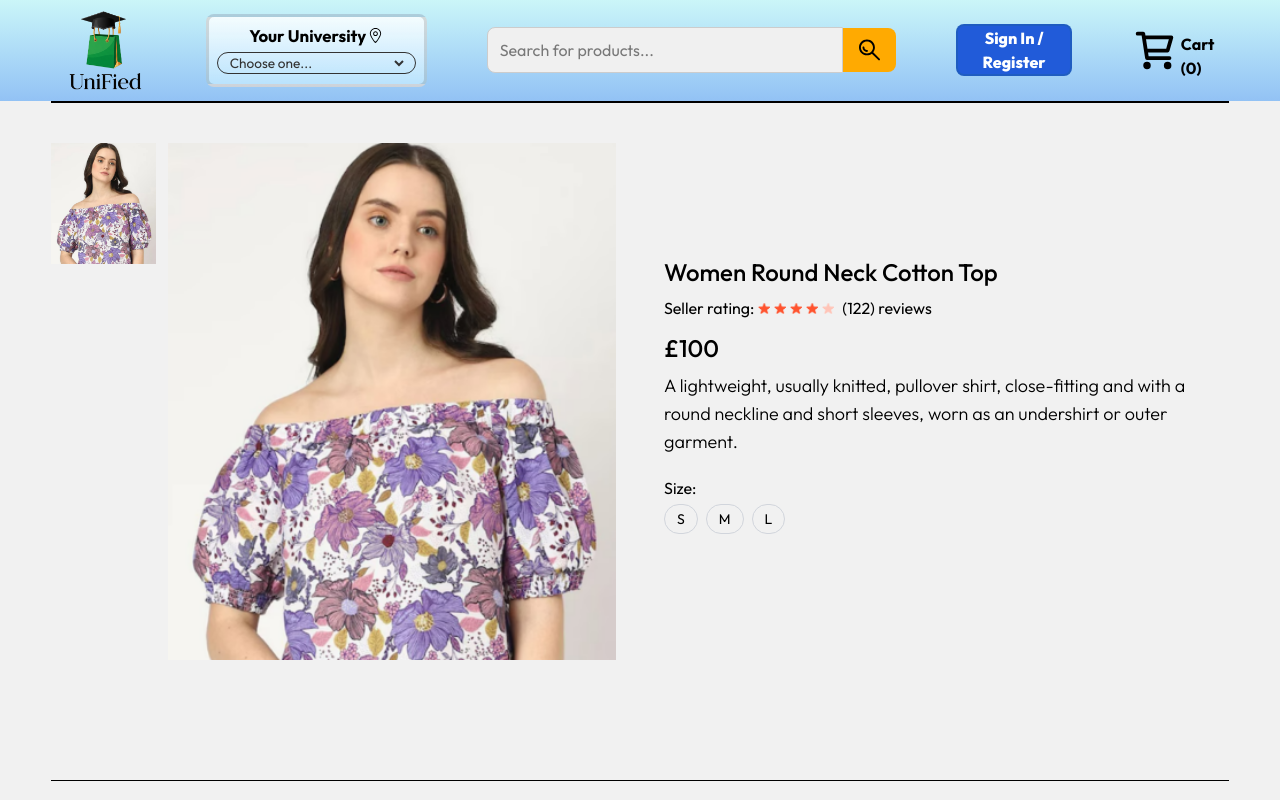
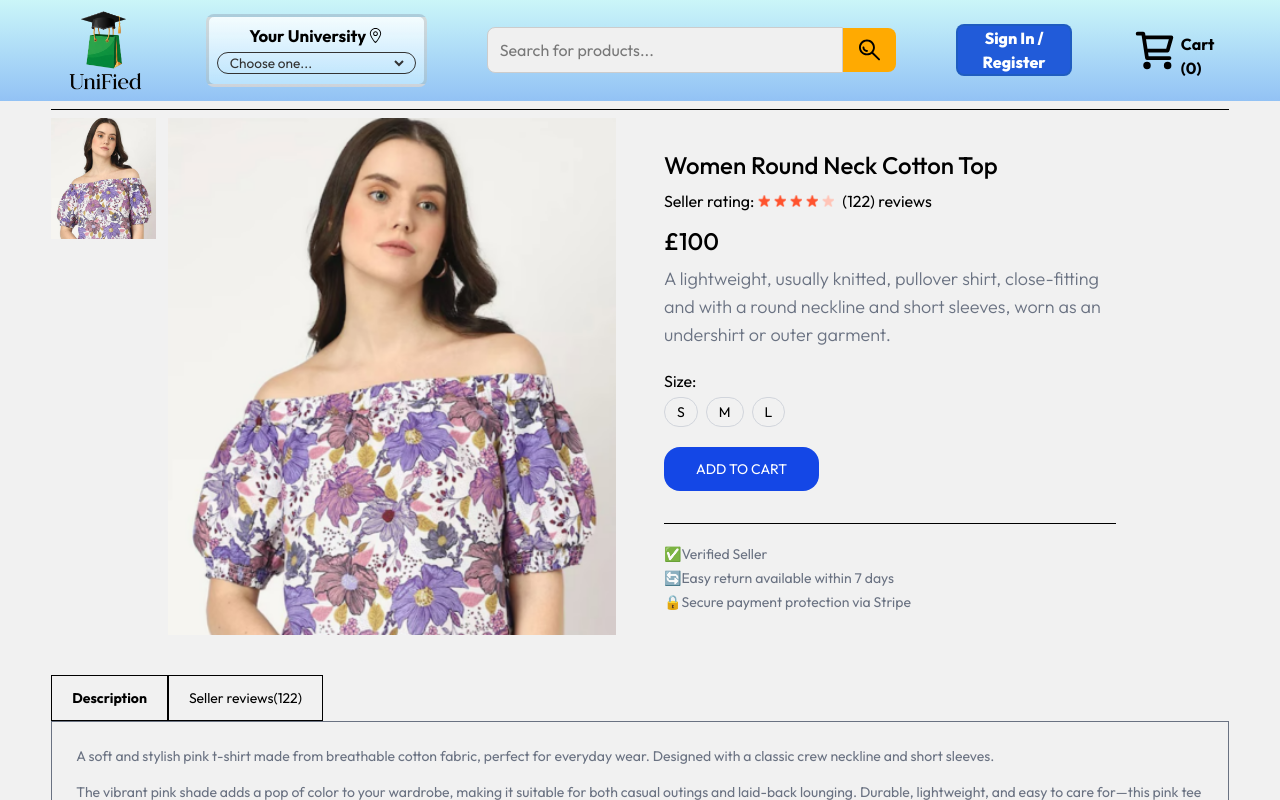
Before and after one commit to ajamidar/UniFied, a React (Vite) app in the folder frontend/: page /1/product/aaaaa in a window 1280 px wide. Shown: the top 800 px of the page. Built offline with nearby package versions, Linux system fonts and the light colour scheme.

Commit message:
Update Product.jsx

```diff
--- a/frontend/src/pages/Product.jsx
+++ b/frontend/src/pages/Product.jsx
@@ -28,7 +28,7 @@ const Product = () => {
   }, [productId,products])
 
   return productData ? (
-    <div className='border-t-2 pt-10 transition-opacity ease-in duration-500 opacity-100'>
+    <div className='border-t-1 mt-2 pt-2 transition-opacity ease-in duration-500 opacity-100'>
 
       {/* Product Details */}
 
@@ -62,7 +62,7 @@ const Product = () => {
             <p className='pl-1'>(122) reviews</p>
           </div>
           <p className='mt-3 text-2xl font-medium'>{currency}{productData.price}</p>
-          <p className='mt-2 text-lg font-light'>{productData.description}</p>
+          <p className='mt-2 text-lg font-light text-gray-500 md:w-4/5'>{productData.description}</p>
           <div className='flex flex-col gap-1 my-5'>
             <p>Size:</p>
             <div className='flex flex-wrap gap-2'>
@@ -73,8 +73,27 @@ const Product = () => {
               ))}
             </div>
           </div>
+          <button className='bg-blue-700 rounded-2xl text-white px-8 py-3 text-sm active:bg-blue-900 cursor-pointer'>ADD TO CART</button>
+          <hr className='mt-8 sm:w-4/5' />
+          <div className='text-sm text-gray-500 mt-5 flex flex-col gap-1'>
+              <p>✅Verified Seller</p>
+              <p>🔄Easy return available within 7 days</p>
+              <p>🔒Secure payment protection via Stripe</p>
+          </div>
         </div>
+      </div>
 
+      {/* Description & Review Section */}
+
+      <div className='mt-10'>
+        <div className='flex'>
+          <b className='border px-5 py-3 text-sm'>Description</b>
+          <p className='border px-5 py-3 text-sm'>Seller reviews(122) </p>
+        </div>
+        <div className='flex flex-col gap-4 border px-6 py-6 text-sm text-gray-500'>
+          <p>A soft and stylish pink t-shirt made from breathable cotton fabric, perfect for everyday wear. Designed with a classic crew neckline and short sleeves.</p>
+          <p>The vibrant pink shade adds a pop of color to your wardrobe, making it suitable for both casual outings and laid-back lounging. Durable, lightweight, and easy to care for—this pink tee is a versatile essential you’ll reach for again and again.</p>
+        </div>
       </div>
 
     </div>
```
